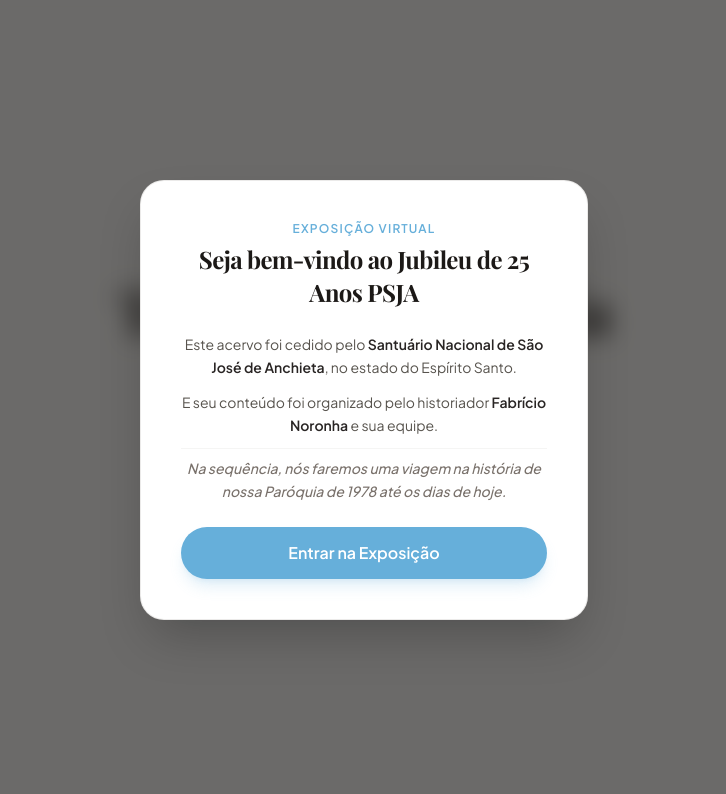
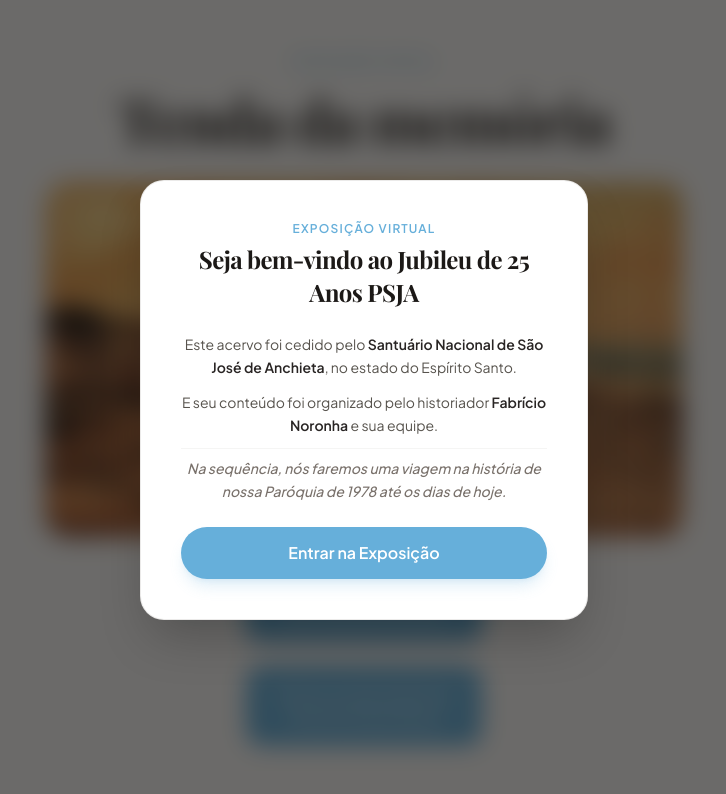
Before and after one commit to Felipe-Monte/exposicao, a Next.js app: page / in a window 1280 px wide. Shown: the top 794 px of the page, without its empty margins (276-1002 px from the left). Built offline with nearby package versions, Linux system fonts and the light colour scheme; a web font is replaced by a local one.

Commit message:
feat: adicionar imagem pagina inicial

```diff
--- a/app/page.tsx
+++ b/app/page.tsx
@@ -4,6 +4,7 @@
 import { useState } from 'react';
 import ButtonLogout from './components/ButtonLogout';
 // import Footer from './components/Footer';
+import ImageFrame from './components/ImageFrame';
 import ReadingProgressBar from './components/ReadingProgressBar';
 import WelcomeModal from './components/WelcomeModal';
 import Part1 from './components/sections/Part1';
@@ -45,7 +46,10 @@
         !showSection ? 'h-dvh overflow-hidden' : 'min-h-screen justify-between'
       }`}
     >
-      <WelcomeModal isOpen={showWelcome} onClose={() => setShowWelcome(false)} />
+      <WelcomeModal
+        isOpen={showWelcome}
+        onClose={() => setShowWelcome(false)}
+      />
       <main
         className={`max-w-4xl w-full mx-auto px-4 flex-1 flex flex-col items-center justify-center ${
           !showSection ? 'h-full py-0' : 'py-12 md:py-20'
@@ -62,9 +66,16 @@
               </h1>
             </div>
 
+            <ImageFrame
+              src="/images/foto-22.webp"
+              alt="Ubatuba"
+              imageClass="object-contain"
+              marginClass="mb-0"
+            />
+
             <button
               onClick={handleRevealExposition1}
-              className="w-full sm:w-auto px-8 py-4 bg-[#66AFDA] hover:bg-[#529ec9] text-white font-medium rounded-full cursor-pointer flex items-center justify-center gap-3"
+              className="w-full sm:w-auto px-8 py-4 bg-[#66AFDA] hover:bg-[#529ec9] text-white font-medium rounded-2xl cursor-pointer flex items-center justify-center gap-3"
             >
               <div className="flex flex-col items-center justify-center">
                 <span>Entrar na exposição de</span>
@@ -73,7 +84,7 @@
             </button>
             <button
               onClick={handleRevealExposition2}
-              className="w-full sm:w-auto px-8 py-4 bg-[#66AFDA] hover:bg-[#529ec9] text-white font-medium rounded-full cursor-pointer flex items-center justify-center gap-3"
+              className="w-full sm:w-auto px-8 py-4 bg-[#66AFDA] hover:bg-[#529ec9] text-white font-medium rounded-2xl cursor-pointer flex items-center justify-center gap-3"
             >
               <div className="flex flex-col items-center justify-center">
                 <span>Entrar na exposição da</span>
```
